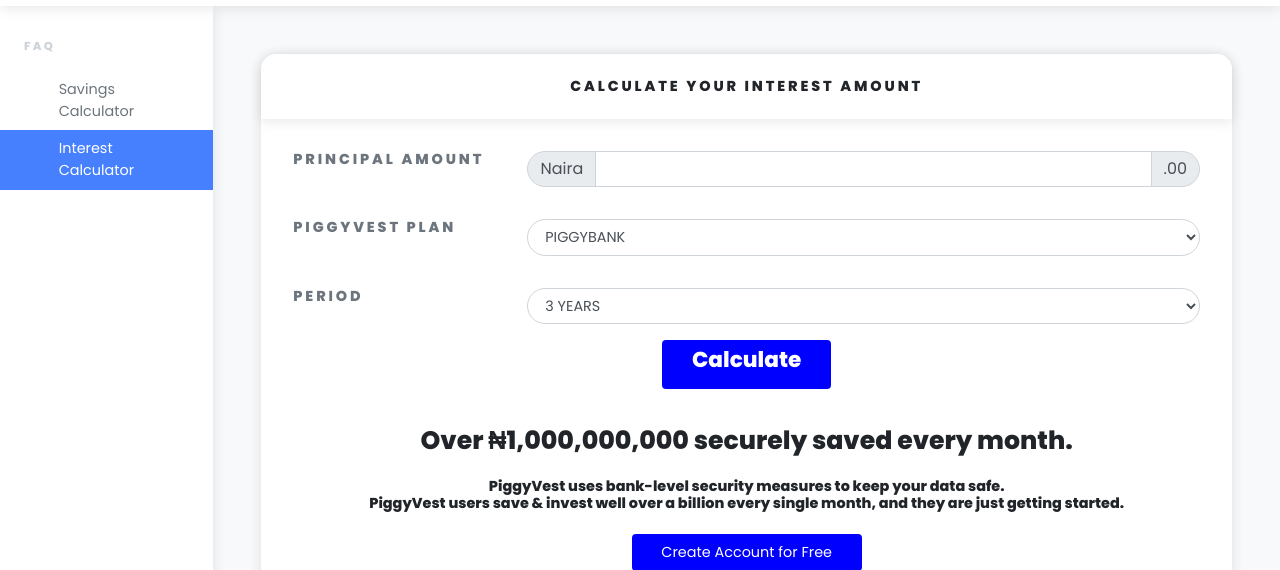
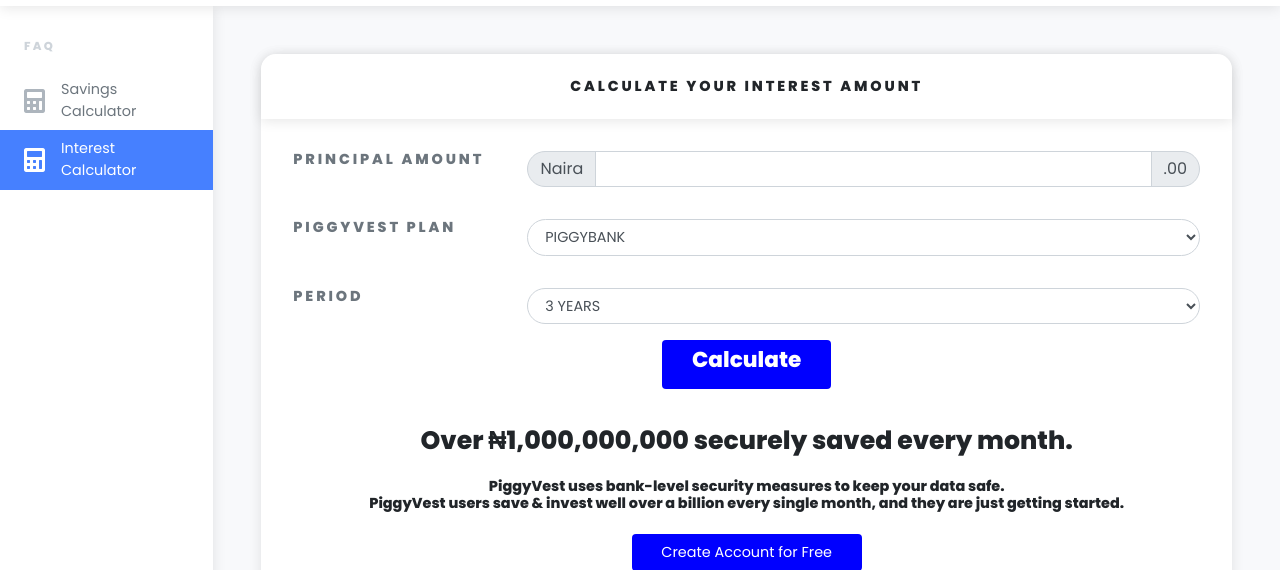
Before and after one commit to just-nibble/Johnnyevans32.github.io, a plain HTML site: page piggyvest/index.html in a window 1280 px wide. Shown: the part 58-628 px from the top of the page. Drawn offline with Linux system fonts and the light colour scheme; a web font is replaced by a local one.

Commit message:
Initial commit

```diff
--- a/piggyvest/index.html
+++ b/piggyvest/index.html
@@ -47,13 +47,13 @@
         <ul class="sidebar-menu list-unstyled">
           <li class="sidebar-list-item">
             <a href="savings.html" class="sidebar-link text-muted">
-              <i class="o-home-1 mr-3 text-gray"></i>
+              <i class="fas fa-calculator mr-3 text-gray"></i>
               <span>Savings Calculator</span>
             </a>
           </li>
           <li class="sidebar-list-item">
             <a href="index.html" class="sidebar-link text-muted active">
-              <i class="o-survey-1 mr-3 text-gray"></i>
+              <i class="fas fa-calculator mr-3 text-gray"></i>
               <span>Interest Calculator</span>
             </a>
           </li>
```
